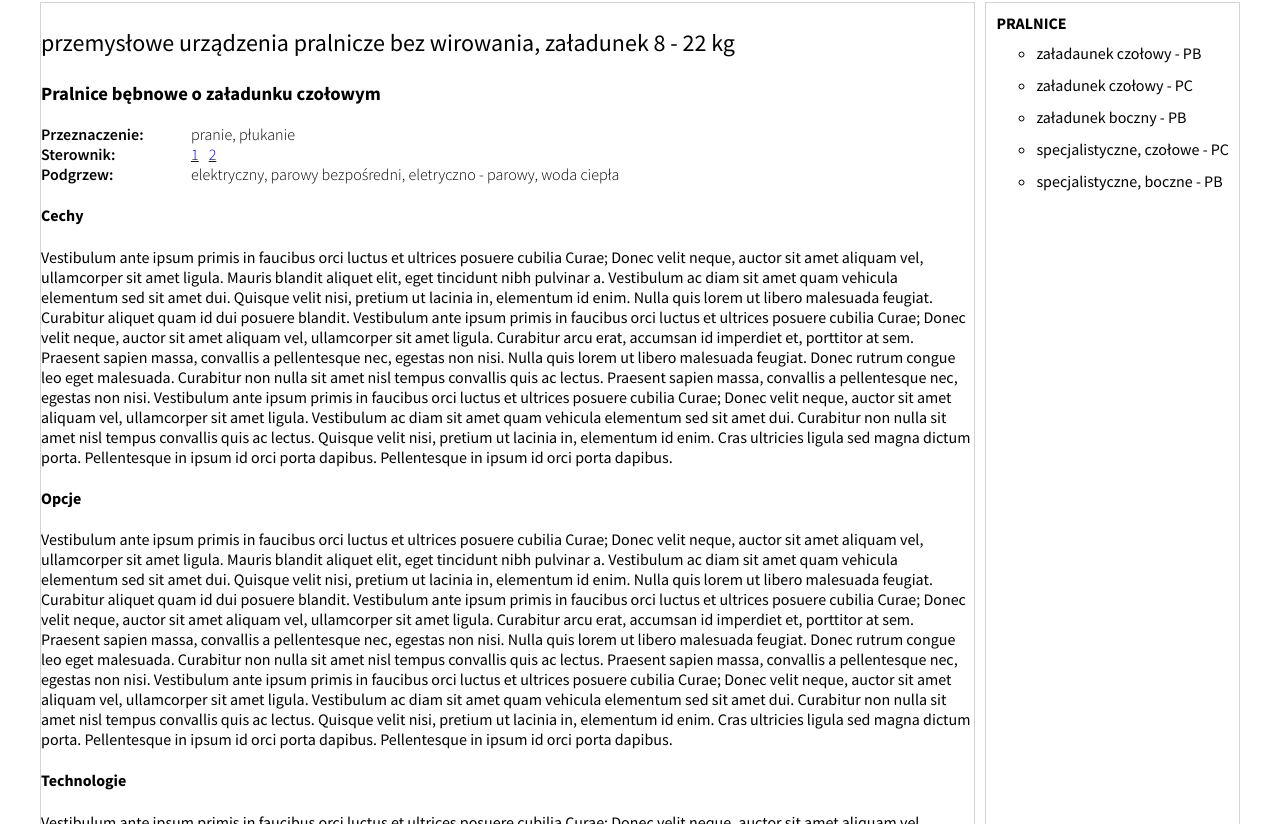
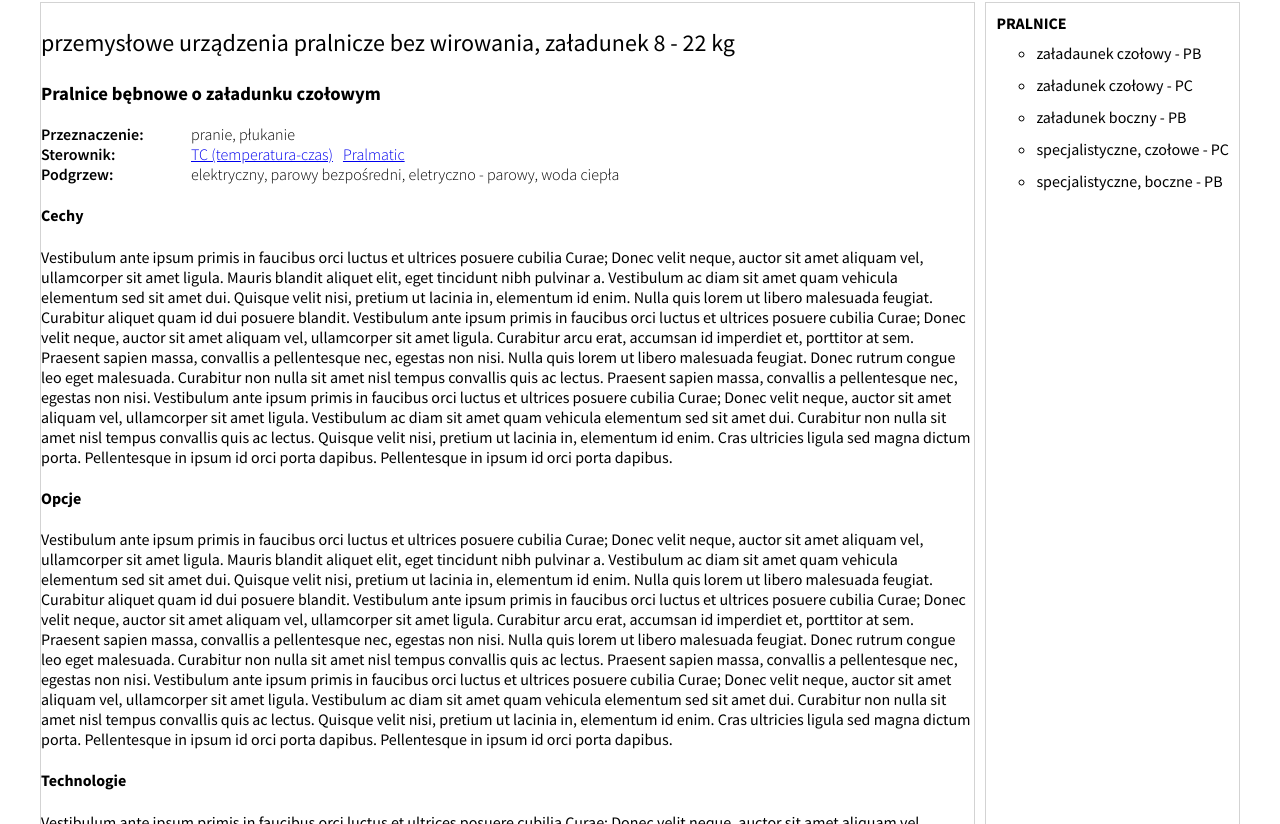
Before and after one commit to krystek77/react-website-client-side, a React (Create React App) app: page /produkty/pralnice in a window 1280 px wide. Shown: the part 1796-2620 px from the top of the page. Built offline with nearby package versions, Linux system fonts and the light colour scheme.

Commit message:
Update ProductDetails.js
Display a list of controls  for their identifiers

```diff
--- a/src/components/ProductDetails.js
+++ b/src/components/ProductDetails.js
@@ -1,15 +1,21 @@
 import React, { useEffect, useState } from 'react';
 import { Link } from 'react-router-dom';
 import PropTypes from 'prop-types';
-import { dataProducts as data } from '../constants/products';
+import { dataProducts as allProducts } from '../constants/products';
+import { dataControls as allControls} from '../constants/control-options';
+
 import './ProductDetails.css';
 
 const ProductDetails = (props) => {
   const [product, setProduct] = useState(null);
+  const [controls, setControls] = useState([]);
 
   useEffect(() => {
-    const product = data.find((p) => p.pathname === props.match.params.name);
+    const product = allProducts.find((p) => p.pathname === props.match.params.name);
+
     if (product) { setProduct(product); }
+    if (allControls.length) { setControls(allControls); }
+
     if (props.location.hash) {
       const target = document.getElementById(props.location.hash.slice(1));
       if (target) { target.scrollIntoView({ behavior: 'smooth' }); }
@@ -22,6 +28,9 @@ const ProductDetails = (props) => {
         {product.kind.map((item) => {
           const { title, subtitle,control_options, purpose,heating,g_factor,mount, pathname,desc } = item;
           const id = pathname.split('#')[1];
+          const controlsItem = control_options.map((controlId)=>{
+            return controls.find((control)=>control.id===controlId)
+          })
 
           return (
             <article id={id} key={id}>
@@ -30,7 +39,7 @@ const ProductDetails = (props) => {
                 <h3>{title}</h3>
                 <ul className="short-info">
                   {purpose.length && <li className="short-info__item"><span className="short-info__title">Przeznaczenie:</span><span className="short-info__content">{purpose.join(', ')}</span></li>}
-                  {control_options.length && <li className="short-info__item"><span className="short-info__title">Sterownik:</span><span className="short-info__content">{control_options.map((item)=><a key={item} href="/">{item}</a>)}</span></li>}
+                  {control_options.length && <li className="short-info__item"><span className="short-info__title">Sterownik:</span><span className="short-info__content">{controlsItem.map((item)=><a key={item.control} href="/">{item.control}</a>)}</span></li>}
                   {heating.length && <li className="short-info__item"><span className="short-info__title">Podgrzew:</span><span className="short-info__content">{heating.join(', ')}</span></li>}
                   {g_factor && <li className="short-info__item"><span className="short-info__title">G-faktor:</span><span className="short-info__content">{g_factor}</span></li>}
                   {mount && <li className="short-info__item"><span className="short-info__title">Mocowanie:</span><span className="short-info__content">{mount}</span></li>}
```
